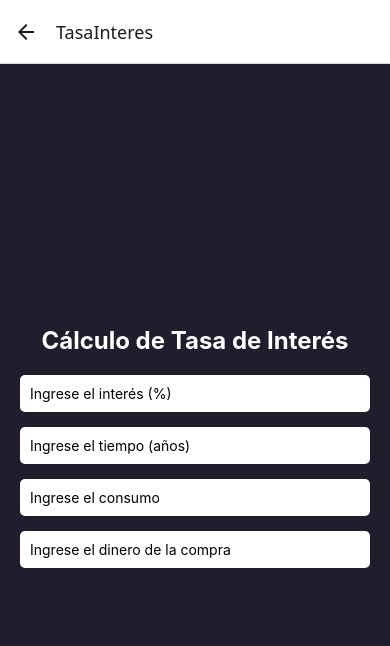
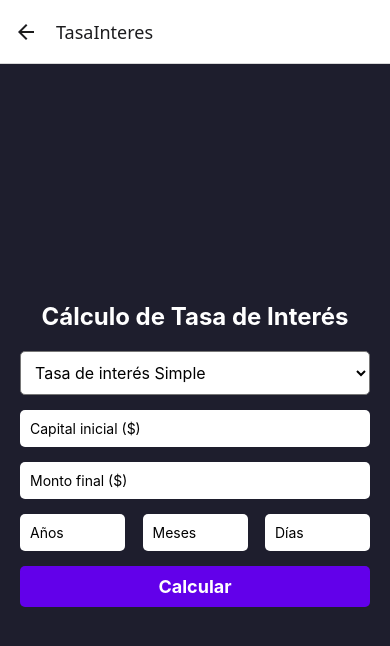
Before and after one commit to alek3344/nexus-calculator, a React Native app: screen /TasaInteres in a window 390 px wide. Shown: the top 646 px of the page. Built offline with nearby package versions, Linux system fonts and the light colour scheme.

Commit message:
implementacion de los botones interes simple y tasa de interes

```diff
--- a/Screens/InteresSimple.js
+++ b/Screens/InteresSimple.js
@@ -1,13 +1,119 @@
-import React from 'react';
-import { View, Text, StyleSheet } from 'react-native';
+import React, { useState } from 'react';
+import { View, Text, TextInput, StyleSheet, TouchableOpacity, Picker } from 'react-native';
 
 export default function InteresSimple() {
+  const [calculo, setCalculo] = useState('interes');
+  const [capital, setCapital] = useState('');
+  const [tasa, setTasa] = useState('');
+  const [tiempoAnios, setTiempoAnios] = useState('');
+  const [tiempoMeses, setTiempoMeses] = useState('');
+  const [tiempoDias, setTiempoDias] = useState('');
+  const [interes, setInteres] = useState('');
+  const [monto, setMonto] = useState('');
+  const [resultado, setResultado] = useState(null);
+  const [formula, setFormula] = useState('');
+  const [aplicacionFormula, setAplicacionFormula] = useState('');
+
+  const validarNumeroEntero = (text, setter) => {
+    const nuevoValor = text.replace(/[^0-9]/g, '');
+    setter(nuevoValor);
+  };
+
+  const calcular = () => {
+    const C = parseFloat(capital);
+    const i = (parseFloat(tasa)/100);
+    const t = (parseFloat(tiempoAnios) || 0) + (parseFloat(tiempoMeses) || 0) / 12 + (parseFloat(tiempoDias) || 0) / 365;
+    const I = parseFloat(interes);
+    const M = parseFloat(monto);
+
+    let resultadoCalculado;
+    let formulaUsada;
+    let resultadoTexto;
+    let aplicacion;
+
+    switch (calculo) {
+      case 'interes':
+        resultadoCalculado = C * i * t;
+        aplicacion = 'I = C * i * t';
+        formulaUsada = `I = ${C} * ${i} * ${t}`;
+        resultadoTexto = `$${resultadoCalculado.toFixed(2)}`;
+        break;
+      case 'capital':
+        resultadoCalculado = I / (i * t);
+        aplicacion = 'C = I / i * t';
+        formulaUsada = `C = ${I} / (${i} * ${t})`;
+        resultadoTexto = `$${resultadoCalculado.toFixed(2)}`;
+        break;
+      case 'tiempo':
+        resultadoCalculado = I / (C * i);
+        aplicacion = 't = I / C * i';
+        formulaUsada = `t = ${I} / (${C} * ${i})`;
+        const totalDias = Math.round(resultadoCalculado * 365);
+        const anios = Math.floor(totalDias / 365);
+        let diasRestantes = totalDias % 365;
+        const meses = Math.floor(diasRestantes / 30);
+        const dias = diasRestantes % 30;
+        resultadoTexto = `${anios} años, ${meses} meses, ${dias} días`;
+        break;
+      case 'monto':
+        resultadoCalculado = C * (1 + i * t);
+        aplicacion = 'M = C * (1 + i * t)';
+        formulaUsada = `M = ${C} * (1 + ${i} * ${t})`;
+        resultadoTexto = `$${resultadoCalculado.toFixed(2)}`;
+        break;
+      default:
+        resultadoCalculado = null;
+    }
+
+    setResultado(resultadoTexto);
+    setFormula(formulaUsada);
+    setAplicacionFormula(aplicacion);
+  };
+
   return (
     <View style={styles.container}>
       <Text style={styles.title}>Cálculo de Interés Simple</Text>
+
+      <Picker selectedValue={calculo} style={styles.picker} onValueChange={setCalculo}>
+        <Picker.Item label="Interés (I)" value="interes" />
+        <Picker.Item label="Monto final (M)" value="monto" />
+        <Picker.Item label="Capital inicial (C)" value="capital" />
+        <Picker.Item label="Tiempo (t)" value="tiempo" />
+      </Picker>
+
+      {(calculo !== 'capital') && (
+        <TextInput style={styles.input} placeholder="Capital (C)" keyboardType="numeric" value={capital} onChangeText={(text) => validarNumeroEntero(text, setCapital)} />
+      )}
+      {(calculo !== 'interes' || calculo === 'interes') && (
+        <TextInput style={styles.input} placeholder="Tasa de interés (%)" keyboardType="numeric" value={tasa} onChangeText={(text) => validarNumeroEntero(text, setTasa)} />
+      )}
+      {(calculo === 'capital' || calculo === 'tiempo' ) && (
+        <TextInput style={styles.input} placeholder="Interés (I)" keyboardType="numeric" value={interes} onChangeText={(text) => validarNumeroEntero(text, setInteres)} />
+      )}
+
+      {(calculo !== 'tiempo') && (
+        <View style={styles.rowContainer}>
+          <TextInput style={[styles.input, styles.smallInput]} placeholder="Años" keyboardType="numeric" value={tiempoAnios} onChangeText={(text) => validarNumeroEntero(text, setTiempoAnios)} />
+          <TextInput style={[styles.input, styles.smallInput]} placeholder="Meses" keyboardType="numeric" value={tiempoMeses} onChangeText={(text) => validarNumeroEntero(text, setTiempoMeses)} />
+          <TextInput style={[styles.input, styles.smallInput]} placeholder="Días" keyboardType="numeric" value={tiempoDias} onChangeText={(text) => validarNumeroEntero(text, setTiempoDias)} />
+        </View>
+      )}
+
+      <TouchableOpacity style={styles.button} onPress={calcular}>
+        <Text style={styles.buttonText}>Calcular</Text>
+      </TouchableOpacity>
+
+      {resultado !== null && (
+        <View style={styles.resultContainer}>
+          <Text style={styles.result}>Resultado: {resultado}</Text>
+          <Text style={styles.formula}>Fórmula utilizada: {aplicacionFormula}</Text>
+          <Text style={styles.formula}>{formula}</Text>
+        </View>
+      )}
     </View>
   );
 }
+
 
 const styles = StyleSheet.create({
   container: {
@@ -15,10 +121,63 @@ const styles = StyleSheet.create({
     justifyContent: 'center',
     alignItems: 'center',
     backgroundColor: '#1e1e2d',
+    padding: 20,
   },
   title: {
     fontSize: 24,
     fontWeight: 'bold',
     color: '#fff',
+    marginBottom: 20,
+  },
+  picker: {
+    width: '100%',
+    backgroundColor: '#fff',
+    marginBottom: 15,
+    padding: 10,
+    borderRadius: 5,
+  },
+  input: {
+    width: '100%',
+    backgroundColor: '#fff',
+    padding: 10,
+    borderRadius: 5,
+    marginBottom: 15,
+  },
+  rowContainer: {
+    flexDirection: 'row',
+    justifyContent: 'space-between',
+    width: '100%',
+  },
+  smallInput: {
+    width: '30%',
+  },
+  button: {
+    backgroundColor: '#6200ea',
+    padding: 10,
+    borderRadius: 5,
+    width: '100%',
+    alignItems: 'center',
+  },
+  buttonText: {
+    color: '#fff',
+    fontSize: 18,
+    fontWeight: 'bold',
+  },
+  resultContainer: {
+    backgroundColor: '#2a2a3d',
+    padding: 15,
+    borderRadius: 10,
+    marginTop: 20,
+    alignItems: 'center',
+  },
+  result: {
+    fontSize: 20,
+    color: '#fff',
+    fontWeight: 'bold',
+  },
+  formula: {
+    fontSize: 16,
+    color: '#ccc',
+    marginTop: 5,
   },
 });
--- a/Screens/TasaInteres.js
+++ b/Screens/TasaInteres.js
@@ -1,48 +1,83 @@
 import React, { useState } from 'react';
-import { View, Text, TextInput, StyleSheet } from 'react-native';
+import { View, Text, TextInput, StyleSheet, TouchableOpacity, Picker } from 'react-native';
 
 export default function TasaInteres() {
-  const [interes, setInteres] = useState('');
-  const [tiempo, setTiempo] = useState('');
-  const [consumo, setConsumo] = useState('');
-  const [dinero, setDinero] = useState('');
+  const [capital, setCapital] = useState('');
+  const [montoFinal, setMontoFinal] = useState('');
+  const [tiempoAnios, setTiempoAnios] = useState('');
+  const [tiempoMeses, setTiempoMeses] = useState('');
+  const [tiempoDias, setTiempoDias] = useState('');
+  const [tipoTasa, setTipoTasa] = useState('simple');
+  const [tasa, setTasa] = useState(null);
+  const [formula, setFormula] = useState('');
+  const [aplicacionFormula, setAplicacionFormula] = useState('');
 
+  const validarNumeroEntero = (text, setter) => {
+    if (/^\d*$/.test(text)) {
+      setter(text);
+    }
+  };
+
+  const calcularTasa = () => {
+    const capitalNum = parseInt(capital);
+    const montoFinalNum = parseInt(montoFinal);
+    const t = (parseInt(tiempoAnios) || 0) + (parseInt(tiempoMeses) || 0) / 12 + (parseInt(tiempoDias) || 0) / 365;
+
+    if (capitalNum <= 0 || montoFinalNum <= 0 || t <= 0) {
+      setTasa('Error: Verifique los valores ingresados');
+      setFormula('');
+      setAplicacionFormula('');
+      return;
+    }
+
+    let tasaCalculada = 0;
+    let formulaUsada = '';
+    let aplicacion = '';
+
+    if (tipoTasa === 'simple') {
+      formulaUsada = 'i = ((M - C) / (C * t)) * 100';
+      tasaCalculada = ((montoFinalNum - capitalNum) / (capitalNum * t)) * 100;
+      aplicacion = `i = ((${montoFinalNum} - ${capitalNum}) / (${capitalNum} * ${t.toFixed(2)})) * 100`;
+    } else if (tipoTasa === 'compuesta') {
+      formulaUsada = 'i = ((M / C) ^ (1/t)) - 1 * 100';
+      tasaCalculada = (Math.pow(montoFinalNum / capitalNum, 1 / t) - 1) * 100;
+      aplicacion = `i = ((${montoFinalNum} / ${capitalNum}) ^ (1/${t.toFixed(2)})) - 1 * 100`;
+    }
+
+    setTasa(tasaCalculada.toFixed(2) + ' %');
+    setFormula(formulaUsada);
+    setAplicacionFormula(aplicacion);
+  };
 
   return (
     <View style={styles.container}>
       <Text style={styles.title}>Cálculo de Tasa de Interés</Text>
 
-      <TextInput
-        style={styles.input}
-        placeholder="Ingrese el interés (%)"
-        keyboardType="numeric"
-        value={interes}
-        onChangeText={setInteres}
-      />
+      <Picker selectedValue={tipoTasa} style={styles.picker} onValueChange={setTipoTasa}>
+        <Picker.Item label="Tasa de interés Simple" value="simple" />
+        <Picker.Item label="Tasa de interés Compuesto" value="compuesta" />
+      </Picker>
 
-      <TextInput
-        style={styles.input}
-        placeholder="Ingrese el tiempo (años)"
-        keyboardType="numeric"
-        value={tiempo}
-        onChangeText={setTiempo}
-      />
+      <TextInput style={styles.input} placeholder="Capital inicial ($)" keyboardType="numeric" value={capital} onChangeText={(text) => validarNumeroEntero(text, setCapital)} />
+      <TextInput style={styles.input} placeholder="Monto final ($)" keyboardType="numeric" value={montoFinal} onChangeText={(text) => validarNumeroEntero(text, setMontoFinal)} />
 
-      <TextInput
-        style={styles.input}
-        placeholder="Ingrese el consumo"
-        keyboardType="numeric"
-        value={consumo}
-        onChangeText={setConsumo}
-      />
+      <View style={styles.rowContainer}>
+        <TextInput style={styles.smallInput} placeholder="Años" keyboardType="numeric" value={tiempoAnios} onChangeText={(text) => validarNumeroEntero(text, setTiempoAnios)} />
+        <TextInput style={styles.smallInput} placeholder="Meses" keyboardType="numeric" value={tiempoMeses} onChangeText={(text) => validarNumeroEntero(text, setTiempoMeses)} />
+        <TextInput style={styles.smallInput} placeholder="Días" keyboardType="numeric" value={tiempoDias} onChangeText={(text) => validarNumeroEntero(text, setTiempoDias)} />
+      </View>
 
-      <TextInput
-        style={styles.input}
-        placeholder="Ingrese el dinero de la compra"
-        keyboardType="numeric"
-        value={dinero}
-        onChangeText={setDinero}
-      />
+      <TouchableOpacity style={styles.button} onPress={calcularTasa}>
+        <Text style={styles.buttonText}>Calcular</Text>
+      </TouchableOpacity>
+
+      {tasa !== null && (
+        <View style={styles.resultContainer}>
+          <Text style={styles.result}>Tasa de Interés: {tasa}</Text>
+          <Text style={styles.formula}>Fórmula utilizada: {formula}</Text>
+          <Text style={styles.formula}>{aplicacionFormula}</Text>
+        </View>
+      )}
     </View>
   );
 }
@@ -68,4 +103,52 @@ const styles = StyleSheet.create({
     borderRadius: 5,
     marginBottom: 15,
   },
+  smallInput: {
+    width: '30%',
+    backgroundColor: '#fff',
+    padding: 10,
+    borderRadius: 5,
+  },
+  picker: {
+    width: '100%',
+    backgroundColor: '#fff',
+    marginBottom: 15,
+    padding: 10,
+    borderRadius: 5,
+  },
+  rowContainer: {
+    flexDirection: 'row',
+    justifyContent: 'space-between',
+    width: '100%',
+    marginBottom: 15,
+  },
+  button: {
+    backgroundColor: '#6200ea',
+    padding: 10,
+    borderRadius: 5,
+    width: '100%',
+    alignItems: 'center',
+  },
+  buttonText: {
+    color: '#fff',
+    fontSize: 18,
+    fontWeight: 'bold',
+  },
+  resultContainer: {
+    backgroundColor: '#2a2a3d',
+    padding: 15,
+    borderRadius: 10,
+    marginTop: 20,
+    alignItems: 'center',
+  },
+  result: {
+    fontSize: 20,
+    color: '#fff',
+    fontWeight: 'bold',
+  },
+  formula: {
+    fontSize: 16,
+    color: '#ccc',
+    marginTop: 5,
+  },
 });
--- a/package.json
+++ b/package.json
@@ -10,6 +10,7 @@
   },
   "dependencies": {
     "@expo/metro-runtime": "~4.0.1",
+    "@react-native-picker/picker": "^2.11.0",
     "@react-navigation/native": "^7.0.15",
     "@react-navigation/stack": "^7.1.2",
     "expo": "~52.0.37",
```
Also changed, not shown: 1 other file (tests, documents, lock files or other folders).
